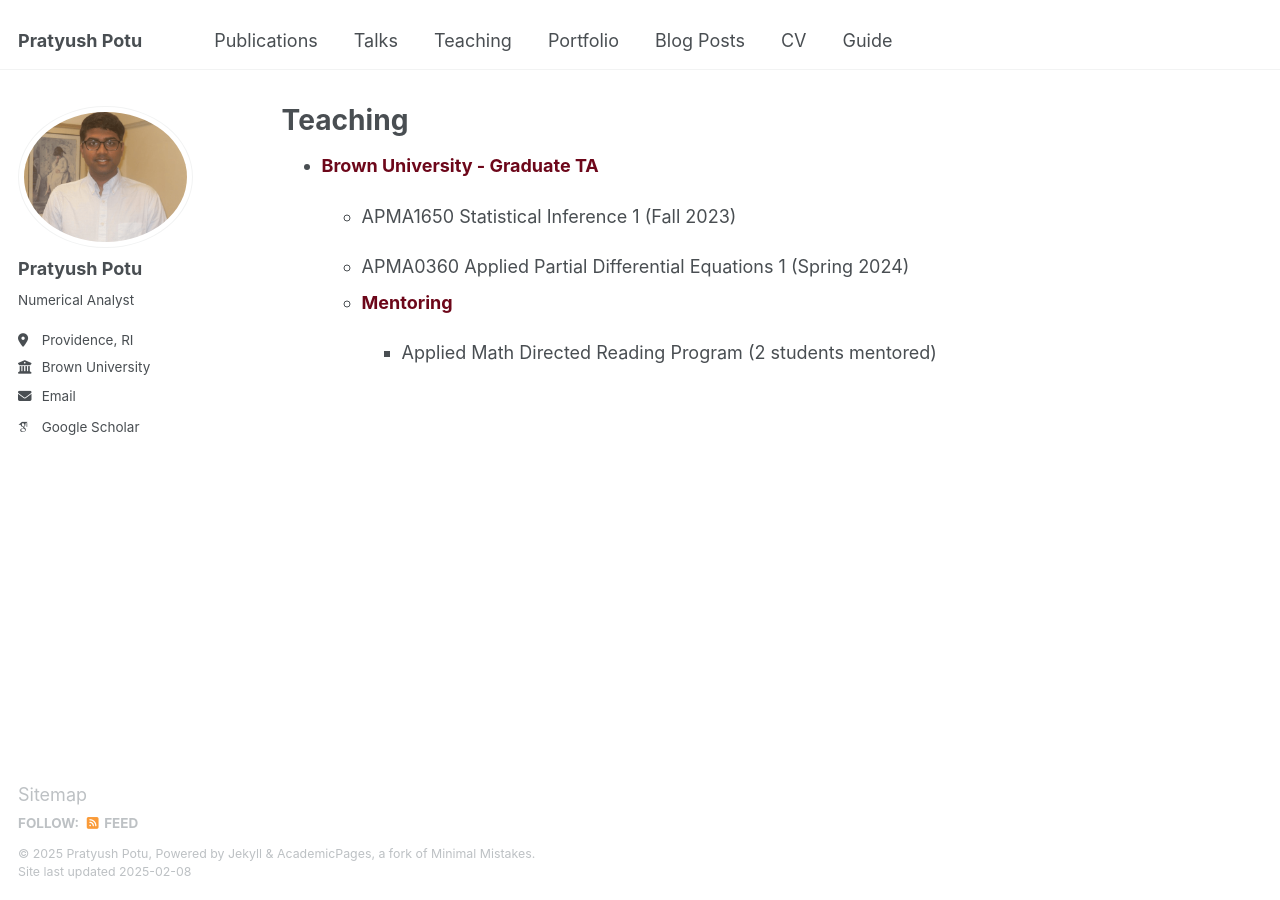
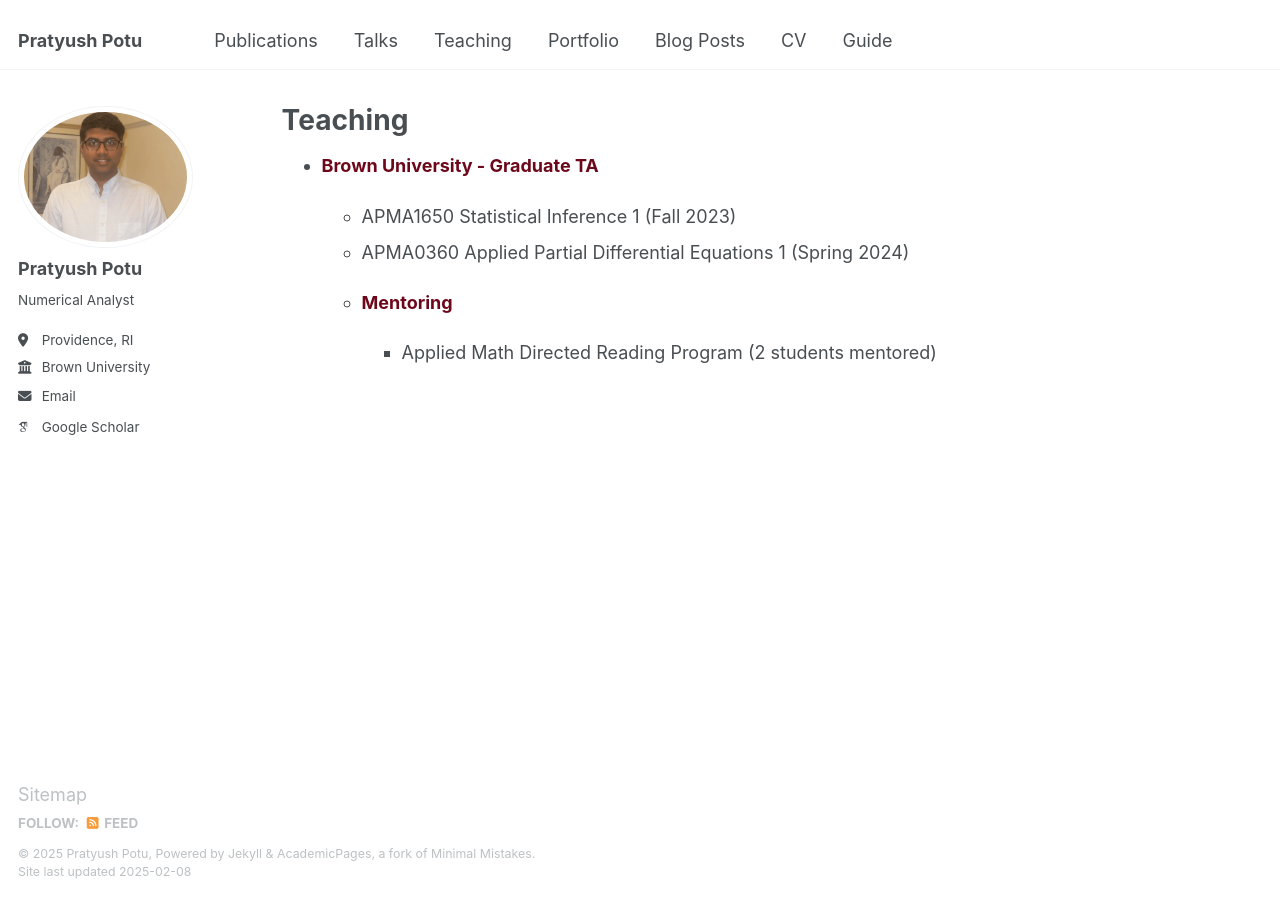
Before and after one commit to pratyushpotu/pratyushpotu.github.io, a Jekyll site: the page built from _pages/teaching.html, in a window 1280 px wide. Built offline with Jekyll 4.4.1, drawn with Linux system fonts in a browser that asks for light colours; some web fonts are replaced.

Commit message:
Update teaching.html

```diff
--- a/_pages/teaching.html
+++ b/_pages/teaching.html
@@ -12,10 +12,10 @@ author_profile: true
 <ul>
 <P></P>
 <li>APMA1650 Statistical Inference 1 (Fall 2023)
-<P></P>
 <li>APMA0360 Applied Partial Differential Equations 1 (Spring 2024)
 </ul>
 </li>
+<P></P>
 
 <ul>
 
```
